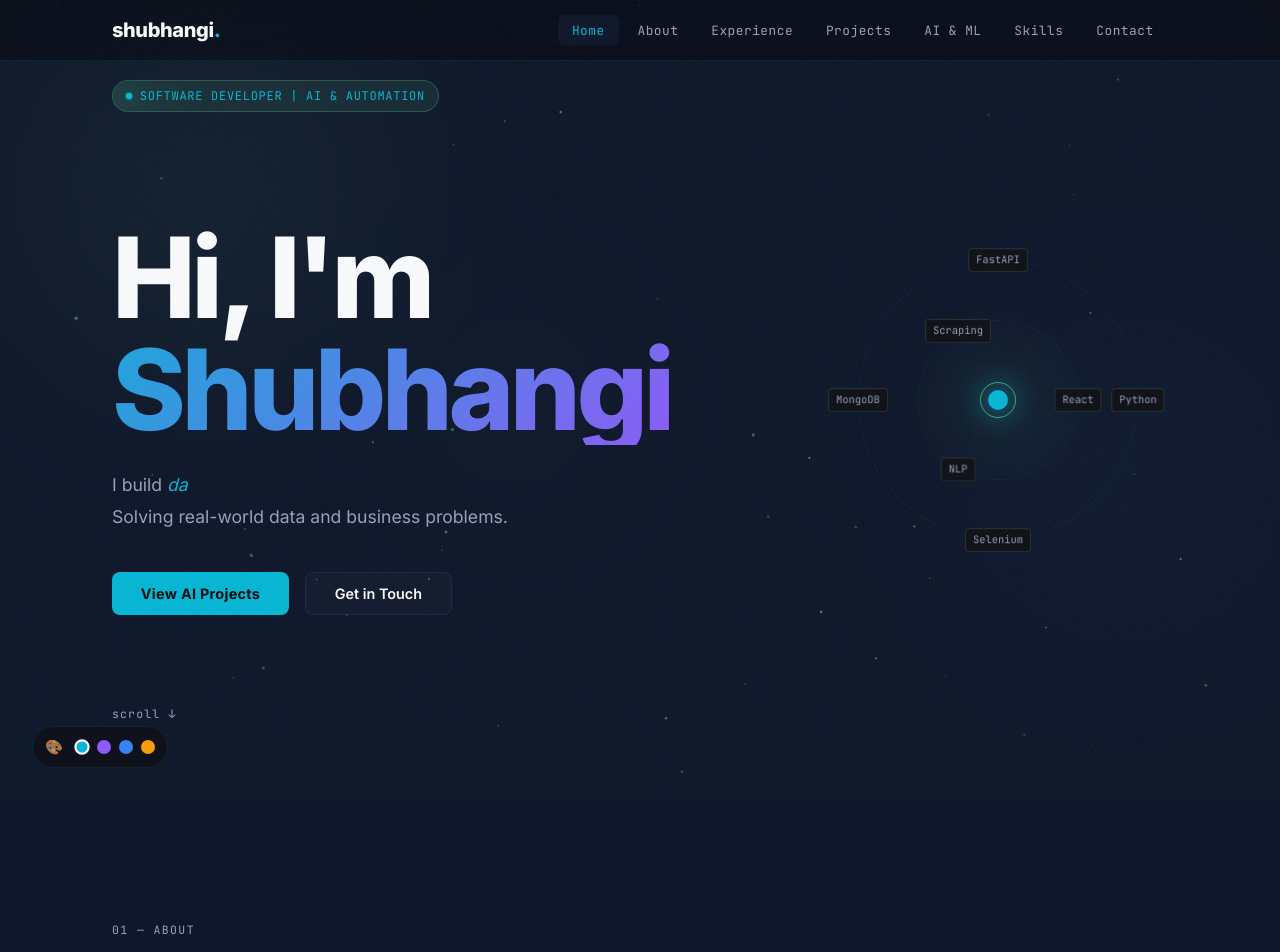
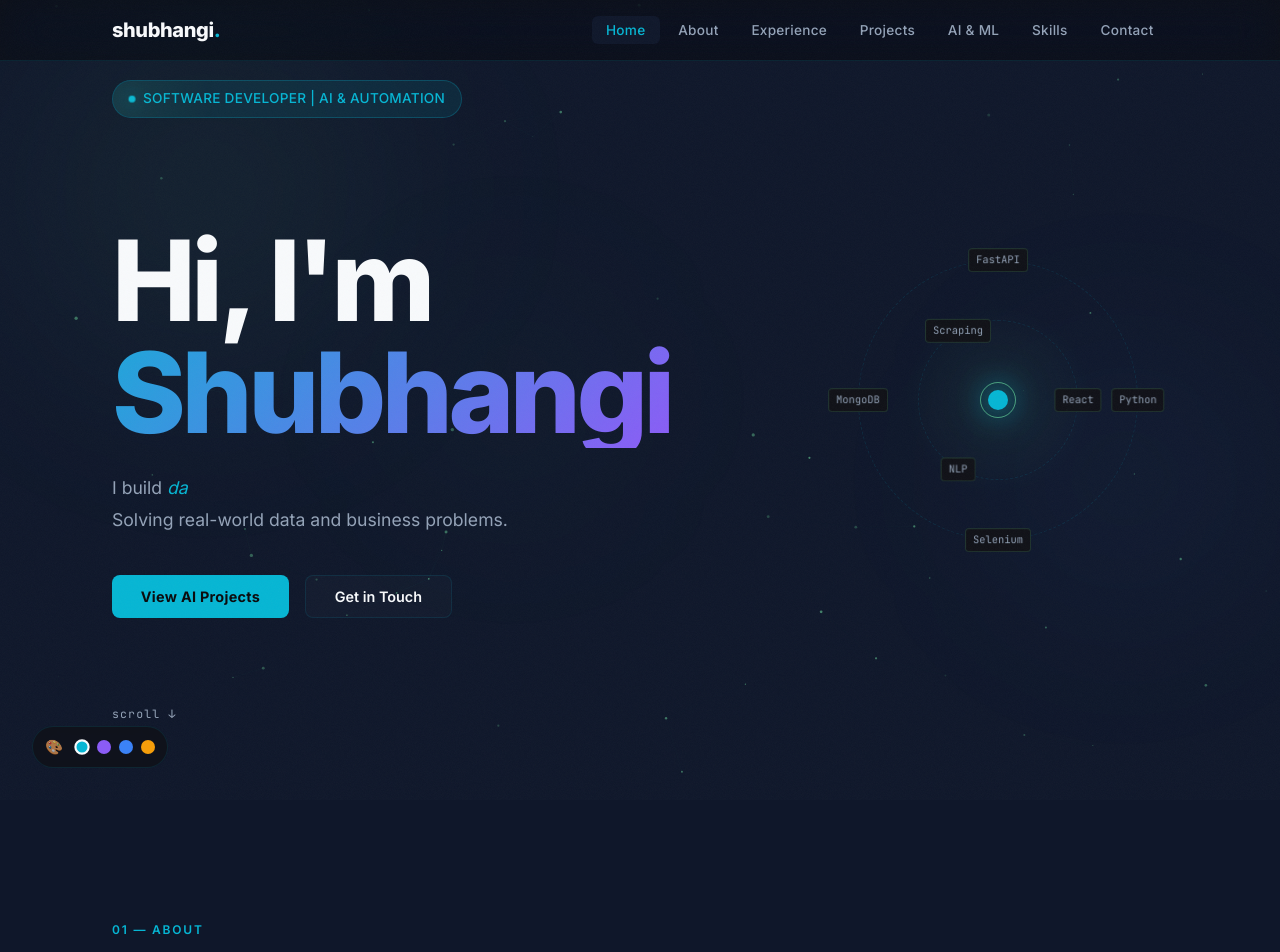
Before and after one commit to shubhangirupnawar/shubhangirupnawar.github.io, a React (Vite) app: page / in a window 1280 px wide. Shown: the top 952 px of the page. Built offline with nearby package versions, Linux system fonts and the light colour scheme.

Commit message:
Correct text font and styles to use Inter for nav, labels, and badge, and update index.html titles

```diff
--- a/index.html
+++ b/index.html
@@ -5,9 +5,9 @@
   <meta charset="UTF-8" />
   <link rel="icon" type="image/svg+xml" href="/favicon.svg" />
   <meta name="viewport" content="width=device-width, initial-scale=1.0" />
-  <title>Shubhangi | AI & Software Engineer</title>
+  <title>Shubhangi Rupnawar | SOFTWARE DEVELOPER | AI & AUTOMATION</title>
   <meta name="description"
-    content="Shubhangi Rupnawar — Software Engineer specializing in web scraping, data pipelines, React.js and AI integrations." />
+    content="Shubhangi Rupnawar — SOFTWARE DEVELOPER | AI & AUTOMATION specializing in web scraping, data pipelines, React.js, and generative AI integrations." />
 </head>
 
 <body>
--- a/src/App.css
+++ b/src/App.css
@@ -109,13 +109,14 @@ a { color: inherit; text-decoration: none; }
   display: flex; gap: 0.25rem;
 }
 .nav-links button {
-  font-family: var(--font-mono);
-  font-size: 0.8rem;
+  font-family: var(--font-body);
+  font-weight: 500;
+  font-size: 0.85rem;
   color: var(--muted);
   padding: 0.4rem 0.9rem;
   border-radius: 6px;
   transition: color 0.2s, background 0.2s;
-  letter-spacing: 0.04em;
+  letter-spacing: 0.02em;
   position: relative;
 }
 .nav-links button:hover,
@@ -153,10 +154,11 @@ a { color: inherit; text-decoration: none; }
   scroll-margin-top: 90px;
 }
 .section-label {
-  font-family: var(--font-mono);
-  font-size: 0.72rem;
-  color: var(--muted);
-  letter-spacing: 0.12em;
+  font-family: var(--font-body);
+  font-weight: 600;
+  font-size: 0.75rem;
+  color: var(--accent);
+  letter-spacing: 0.15em;
   text-transform: uppercase;
   margin-bottom: 1.2rem;
 }
@@ -197,7 +199,7 @@ a { color: inherit; text-decoration: none; }
 }
 .hero-meta {
   display: flex; align-items: center; gap: 0.6rem;
-  font-family: var(--font-mono); font-size: 0.78rem; color: var(--muted);
+  font-family: var(--font-body); font-weight: 500; font-size: 0.85rem; color: var(--muted);
 }
 .location-dot {
   width: 8px; height: 8px; border-radius: 50%;
@@ -212,12 +214,12 @@ a { color: inherit; text-decoration: none; }
 .hero-content { position: relative; }
 .hero-badge {
   display: inline-flex; align-items: center; gap: 0.5rem;
-  font-family: var(--font-mono); font-size: 0.75rem;
-  color: var(--accent); background: rgba(127,255,180,0.08);
-  border: 1px solid rgba(127,255,180,0.2);
-  padding: 0.3rem 0.8rem; border-radius: 100px;
+  font-family: var(--font-body); font-weight: 500; font-size: 0.85rem;
+  color: var(--accent); background: color-mix(in srgb, var(--accent) 10%, transparent);
+  border: 1px solid color-mix(in srgb, var(--accent) 25%, transparent);
+  padding: 0.4rem 1rem; border-radius: 100px;
   margin-bottom: 1.5rem;
-  letter-spacing: 0.06em;
+  letter-spacing: 0.02em;
   position: relative; overflow: hidden;
 }
 .hero-badge::after {
```
